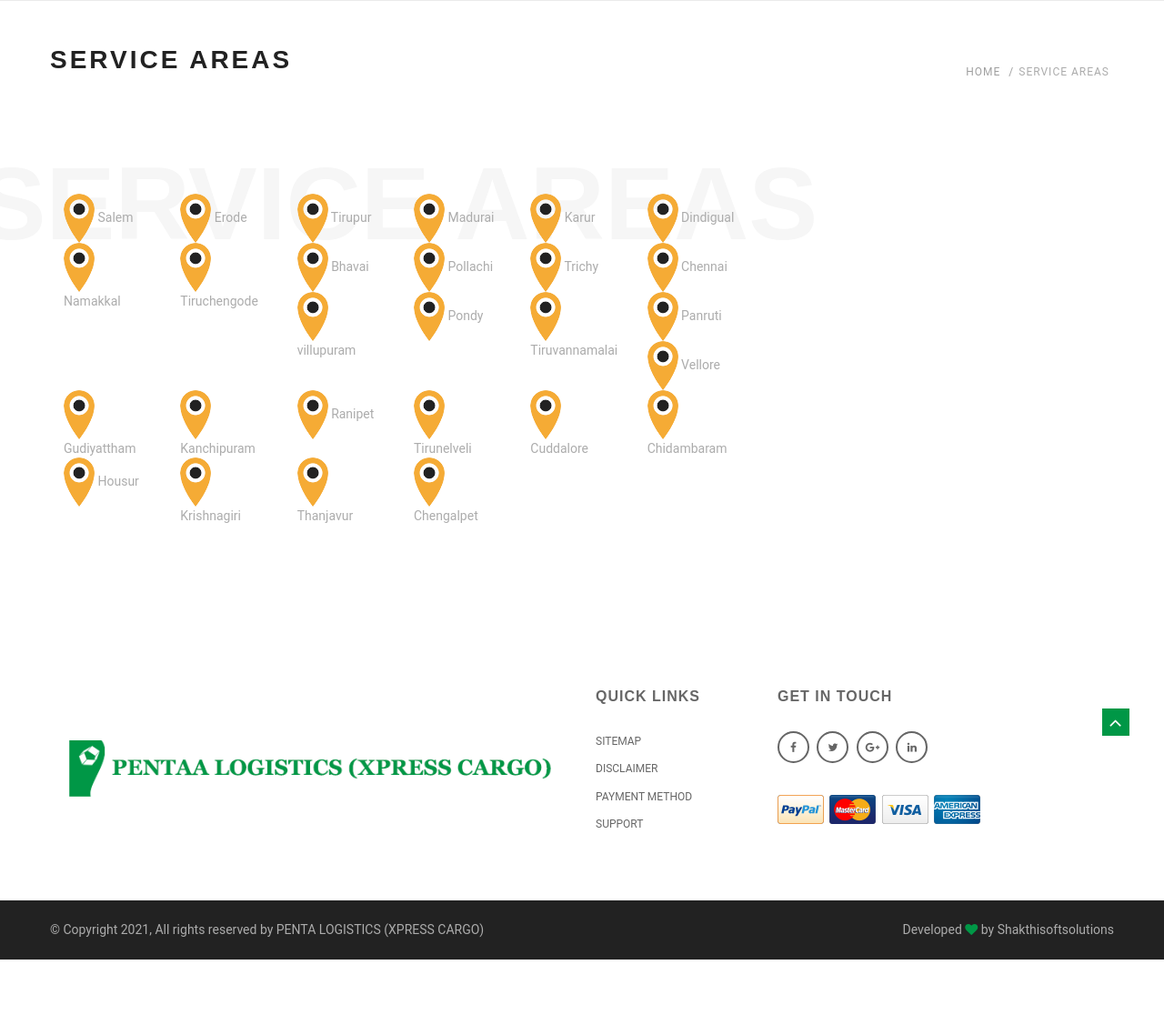
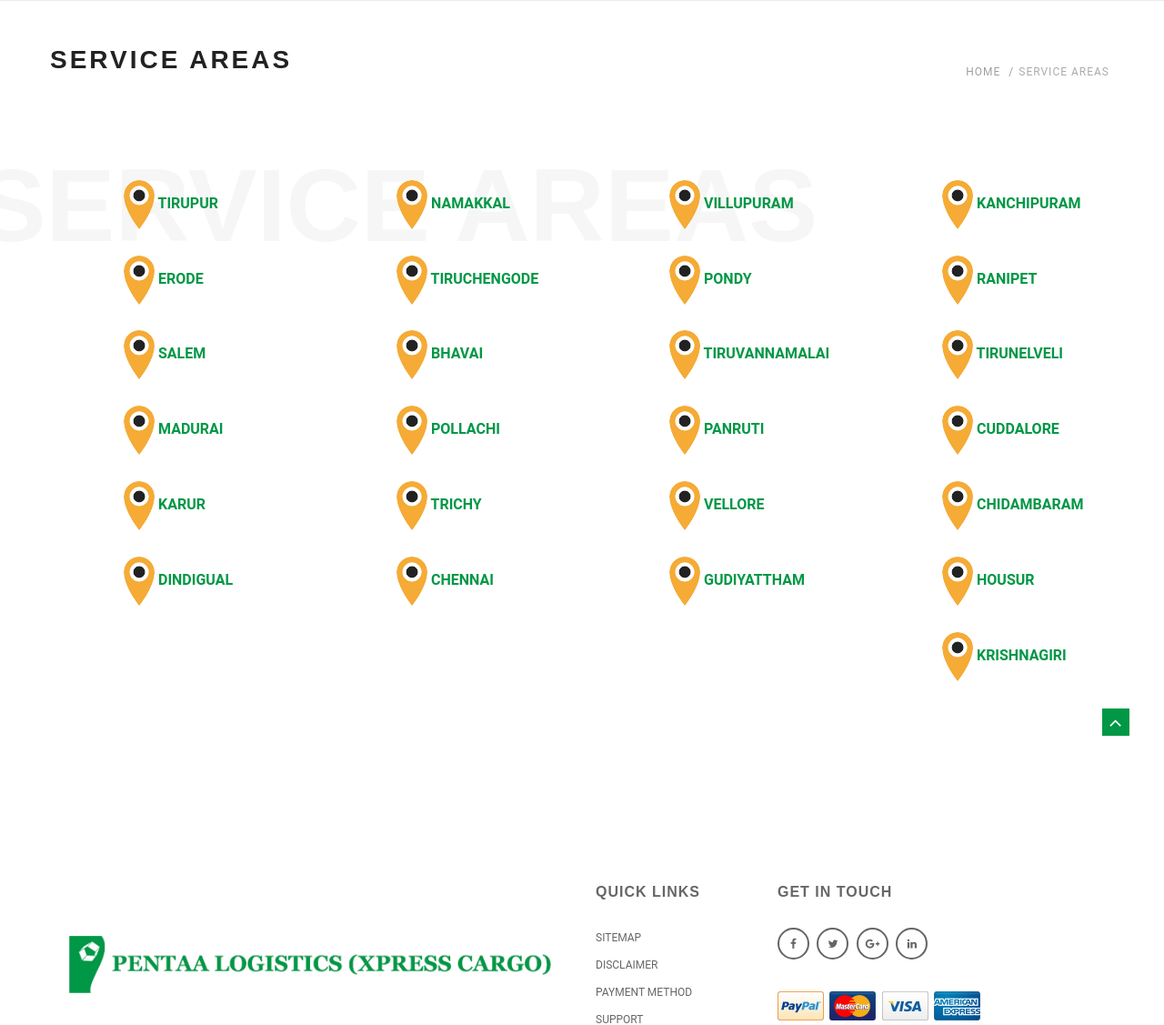
Before and after one commit to TanujRajkumar4/WebDevelopment-PentaaExpress, a PHP site: page /service.php in a window 1280 px wide. Shown: the part 141-1268 px from the top of the page at 91% size. Before the commit the page ends 1196 px from the top, so only its background shows below. Run offline with PHP 8.4, Linux system fonts and the light colour scheme; data comes from the database, SQL or seed files in the repository.

Commit message:
Update service.php

```diff
--- a/service.php
+++ b/service.php
@@ -30,26 +30,67 @@ include('./admin/database.php');
         <span class="bg-text"> Service Areas </span>
         <div class="theme-container container">
             <div class="row">
-                <div class="col-md-8">
+                <div class="col-md-3">
                     <div class="about-us pt-10">
-
                         <p class="fs-16 wow fadeInUp" data-wow-offset="50" data-wow-delay=".25s" style="padding-left: 30%; text-transform: uppercase; font-weight: bold;color: #009746;">
                             <?php
-                            $row = mysqli_query($dbConn, "SELECT * FROM city WHERE status='A'");
+                            $row = mysqli_query($dbConn, "SELECT * FROM city WHERE status='A' ORDER BY `b_id` ASC limit 0 , 6");
                             foreach ($row as $row1) :
                             ?>
-                                <div class="col-md-2">
                                 <img class="" alt="" src="assets/img/icons/marker-1.png" />
                                 <?php echo $row1['bname']; ?>
-                                </div>
-
+                                <br> <br>
                             <?php endforeach; ?>
                         </p>
                     </div>
                 </div>
-                <!-- <div class="col-md-4 text-center">
+
+                <div class="col-md-3">
+                    <div class="about-us pt-10">
+                        <p class="fs-16 wow fadeInUp" data-wow-offset="50" data-wow-delay=".25s" style="padding-left: 30%; text-transform: uppercase; font-weight: bold;color: #009746;">
+                            <?php
+                            $row = mysqli_query($dbConn, "SELECT * FROM city WHERE status='A' ORDER BY `b_id` ASC limit 6 , 6");
+                            foreach ($row as $row1) :
+                            ?>
+                                <img class="" alt="" src="assets/img/icons/marker-1.png" />
+                                <?php echo $row1['bname']; ?>
+                                <br> <br>
+                            <?php endforeach; ?>
+                        </p>
+                    </div>
+                </div>
+
+                <div class="col-md-3">
+                    <div class="about-us pt-10">
+                        <p class="fs-16 wow fadeInUp" data-wow-offset="50" data-wow-delay=".25s" style="padding-left: 30%; text-transform: uppercase; font-weight: bold;color: #009746;">
+                            <?php
+                            $row = mysqli_query($dbConn, "SELECT * FROM city WHERE status='A' ORDER BY `b_id` ASC limit 12,6");
+                            foreach ($row as $row1) :
+                            ?>
+                                <img class="" alt="" src="assets/img/icons/marker-1.png" />
+                                <?php echo $row1['bname']; ?>
+                                <br> <br>
+                            <?php endforeach; ?>
+                        </p>
+                    </div>
+                </div>
+                  <div class="col-md-3">
+                    <div class="about-us pt-10">
+                        <p class="fs-16 wow fadeInUp" data-wow-offset="50" data-wow-delay=".25s" style="padding-left: 30%; text-transform: uppercase; font-weight: bold;color: #009746;">
+                            <?php
+                            $row = mysqli_query($dbConn, "SELECT * FROM city WHERE status='A' ORDER BY `b_id` ASC limit 18,7");
+                            foreach ($row as $row1) :
+                            ?>
+                                <img class="" alt="" src="assets/img/icons/marker-1.png" />
+                                <?php echo $row1['bname']; ?>
+                                <br> <br>
+                            <?php endforeach; ?>
+                        </p>
+                    </div>
+                </div>
+                <!--div class="col-md-4 text-center">
                     <img alt="" src="assets/img/block/about-img.png" class="effect animated fadeInRight" />
-                </div> -->
+                </div-->
             </div>
         </div>
     </section>
```
